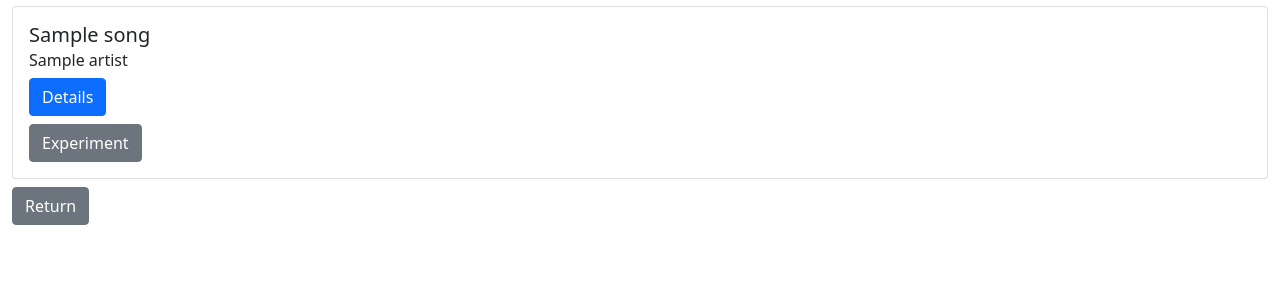
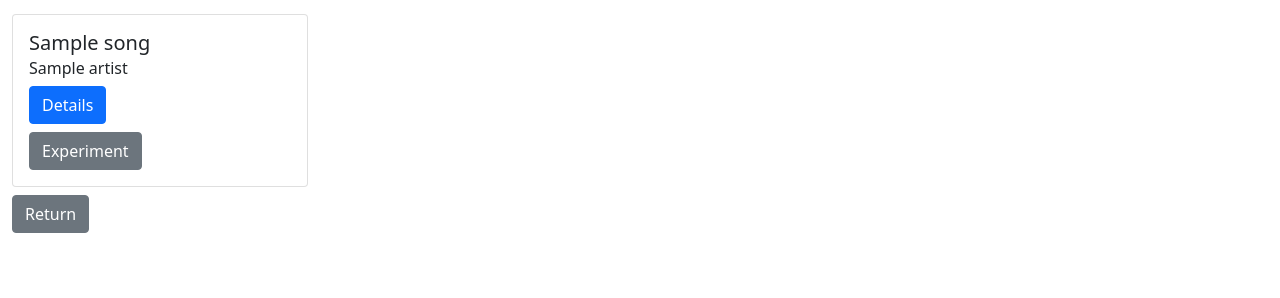
Before and after one commit to beyami/a02, a Flask app: template templates/suggest.html in a window 1280 px wide. Shown: the part 50-348 px from the top of the page. Run offline with Flask 2, Linux system fonts and the light colour scheme; the template is opened without the code that fills it: most values are stand-ins (such as "Sample title", 1, 10 or a date in 2020); some libraries are stand-ins or nearby versions.

Commit message:
suggest.htmlのレスポンシブ化

```diff
--- a/templates/suggest.html
+++ b/templates/suggest.html
@@ -6,7 +6,9 @@
 
 {% block content %}
     {% if songs %}
+    <div class="row">
         {% for song in songs %}
+            <div class="col-12 col-md-6 col-xl-3">
                 <div class="song card mt-2">
                     <div class="card-body">
                         <h5 class="name card-title">{{ song.name }}</h5>
@@ -21,9 +23,11 @@
                         </form>
                     </div>
                 </div>
+            </div>
         {% endfor %}
+    </div>
     {% else %}
         <p class="alert alert-primary" role="alert">No music was found.</p>
     {% endif %}
-        <a href="/" class="btn btn-secondary mt-2">Return</a>
+        <a href="/" class="btn btn-secondary my-2">Return</a>
 {% endblock %}
```
Lines whose indentation alone changed are shown as unchanged.
